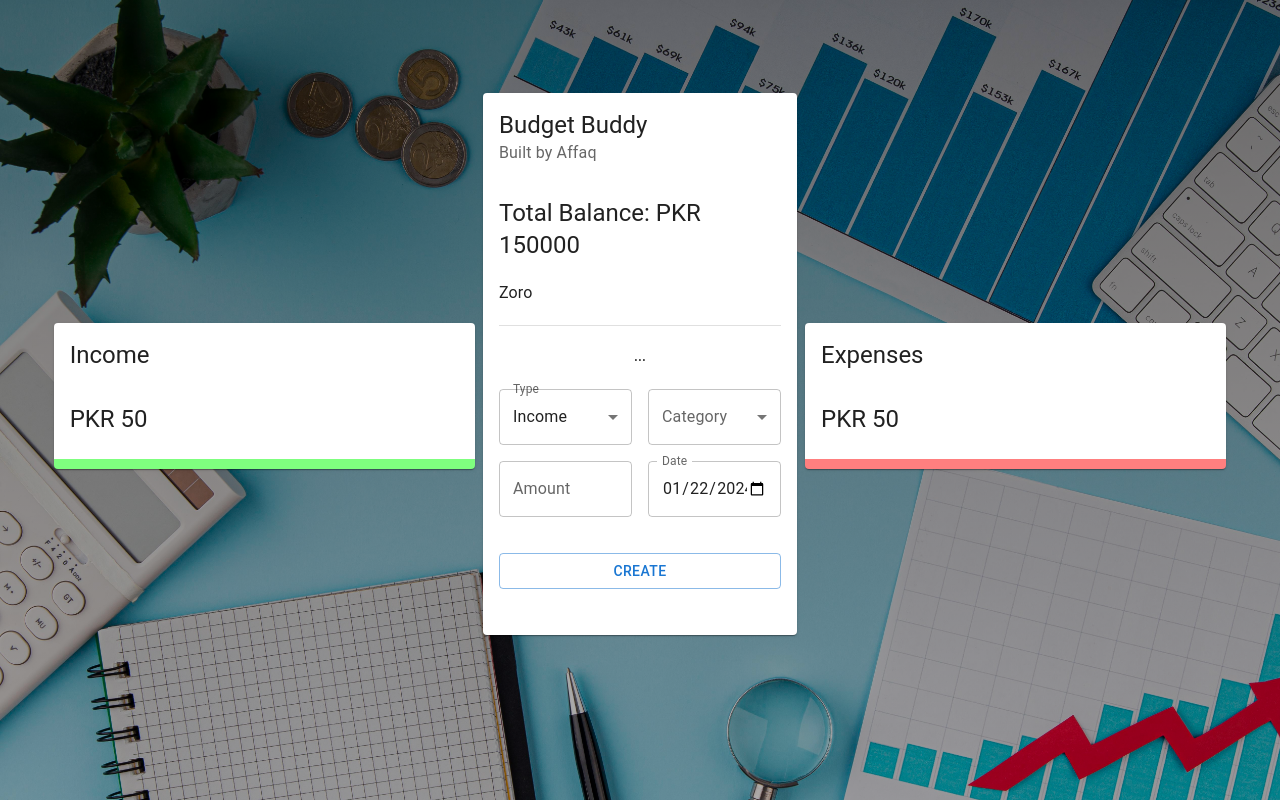
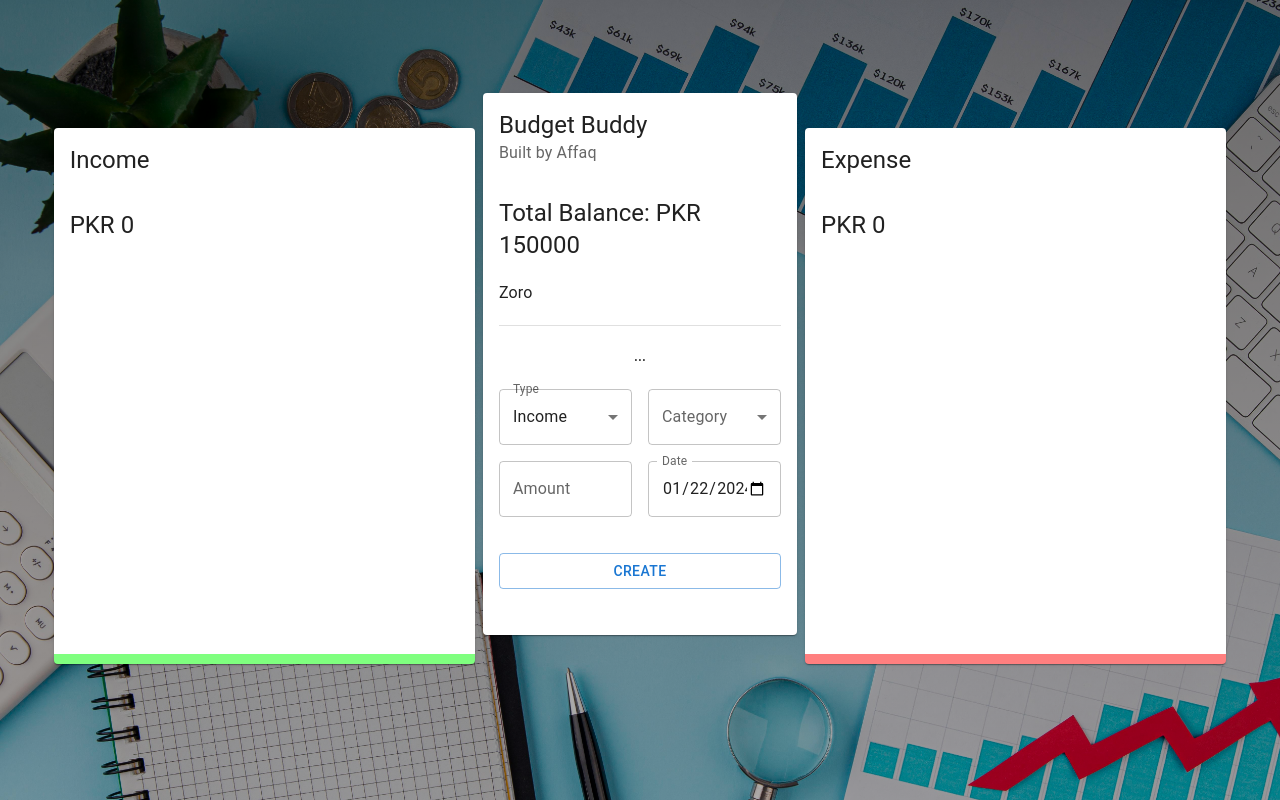
Before and after one commit to Affaq-Ahmed/Budget-Buddy, a React (Create React App) app: page / in a window 1280 px wide. Built offline with nearby package versions, Linux system fonts and the light colour scheme.

Commit message:
Update expense details and chart

```diff
--- a/src/App.js
+++ b/src/App.js
@@ -26,7 +26,7 @@ const App = () => {
 					<Main />
 				</Grid>
 				<Grid item xs={12} sm={4}>
-					<Details title="Expenses" />
+					<Details title="Expense" />
 				</Grid>
 			</Grid>
 		</div>
--- a/src/components/Details/Details.jsx
+++ b/src/components/Details/Details.jsx
@@ -1,8 +1,14 @@
 import { Card, CardContent, CardHeader, Typography } from "@mui/material";
 import React from "react";
 import { Doughnut } from "react-chartjs-2";
+import { Chart as ChartJS, ArcElement, Tooltip, Legend } from "chart.js";
+import { useTransactions } from "../../useTransactions";
+
+ChartJS.register(ArcElement, Tooltip, Legend);
 
 const Details = ({ title }) => {
+	const { total, chartData } = useTransactions(title);
+
 	return (
 		<Card
 			sx={{
@@ -13,8 +19,8 @@ const Details = ({ title }) => {
 		>
 			<CardHeader title={title} />
 			<CardContent>
-				<Typography variant="h5">PKR 50</Typography>
-				{/* <Doughnut data="DATA" /> */}
+				<Typography variant="h5">PKR {total}</Typography>
+				<Doughnut data={chartData} />
 			</CardContent>
 		</Card>
 	);
--- a/src/useTransactions.js
+++ b/src/useTransactions.js
@@ -10,6 +10,7 @@ import { useContext } from "react";
 export const useTransactions = (title) => {
 	resetCategories();
 	const { transactions } = useContext(ExpenseTrackerContext);
+  console.log({transactions});
 	const transactionsPerType = transactions.filter((t) => t.type === title);
 	const total = transactionsPerType.reduce(
 		(acc, currVal) => (acc += currVal.amount),
@@ -35,4 +36,6 @@ export const useTransactions = (title) => {
 		],
 		labels: filteredCategories.map((c) => c.type),
 	};
+
+	return { total, chartData };
 };
```
